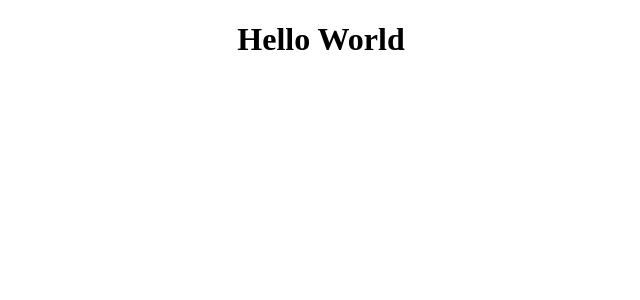
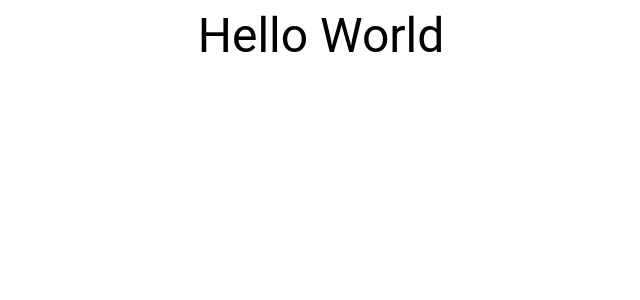
Before and after one commit to dyCodes/whisperCare-reactjs, a React (Create React App) app: page / in a window 1280 px wide. Shown: the top 300 px of the page, without its empty margins (319-959 px from the left). Built offline with nearby package versions, Linux system fonts and the light colour scheme.

Commit message:
feat: Install @mui/material

```diff
--- a/package.json
+++ b/package.json
@@ -3,6 +3,10 @@
   "version": "0.1.0",
   "private": true,
   "dependencies": {
+    "@emotion/react": "^11.10.6",
+    "@emotion/styled": "^11.10.6",
+    "@mui/icons-material": "^5.11.9",
+    "@mui/material": "^5.11.10",
     "@testing-library/jest-dom": "^5.16.5",
     "@testing-library/react": "^13.4.0",
     "@testing-library/user-event": "^13.5.0",
--- a/src/App.js
+++ b/src/App.js
@@ -1,9 +1,12 @@
 import "./App.css";
+import { Typography } from "@mui/material";
 
 function App() {
 	return (
 		<div className="App">
-			<h1>Hello World</h1>
+			<Typography variant="h3" component="h1">
+				Hello World
+			</Typography>
 		</div>
 	);
 }
```
Also changed, not shown: 1 other file (tests, documents, lock files or other folders).
